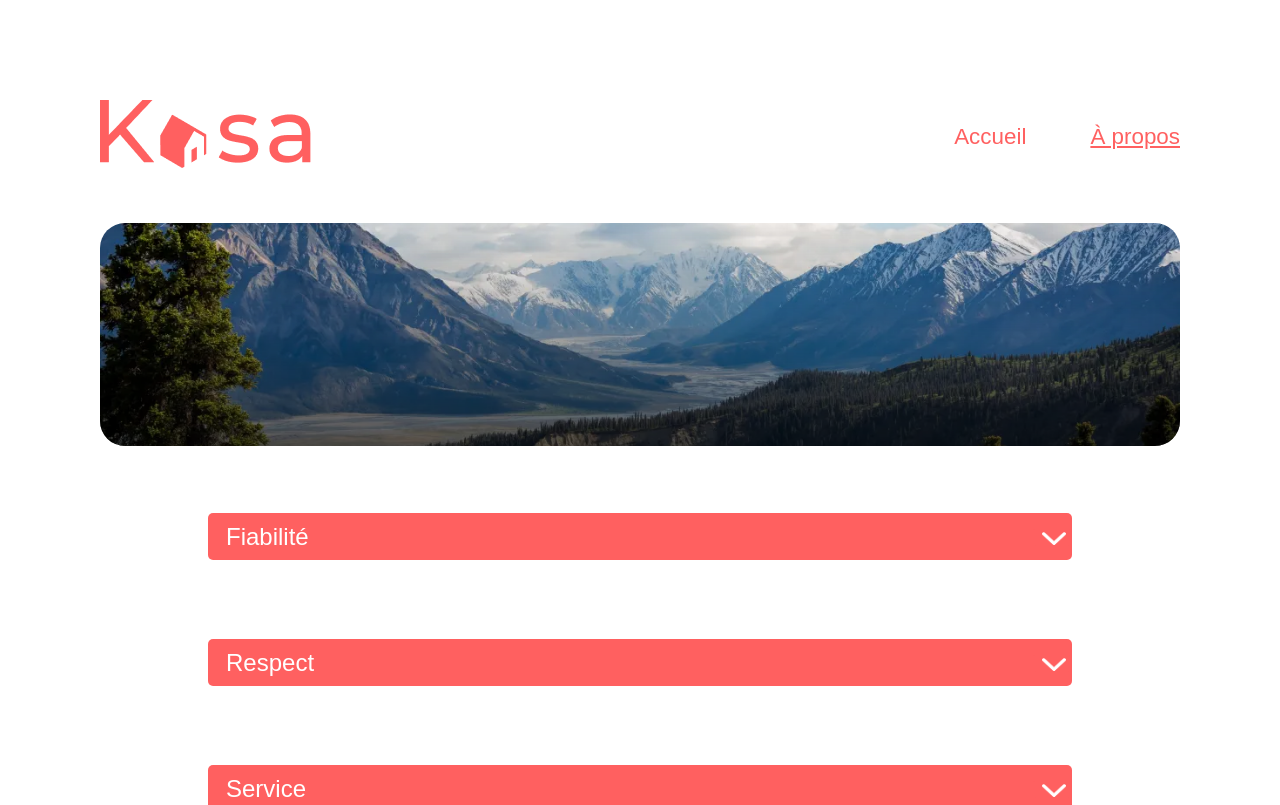
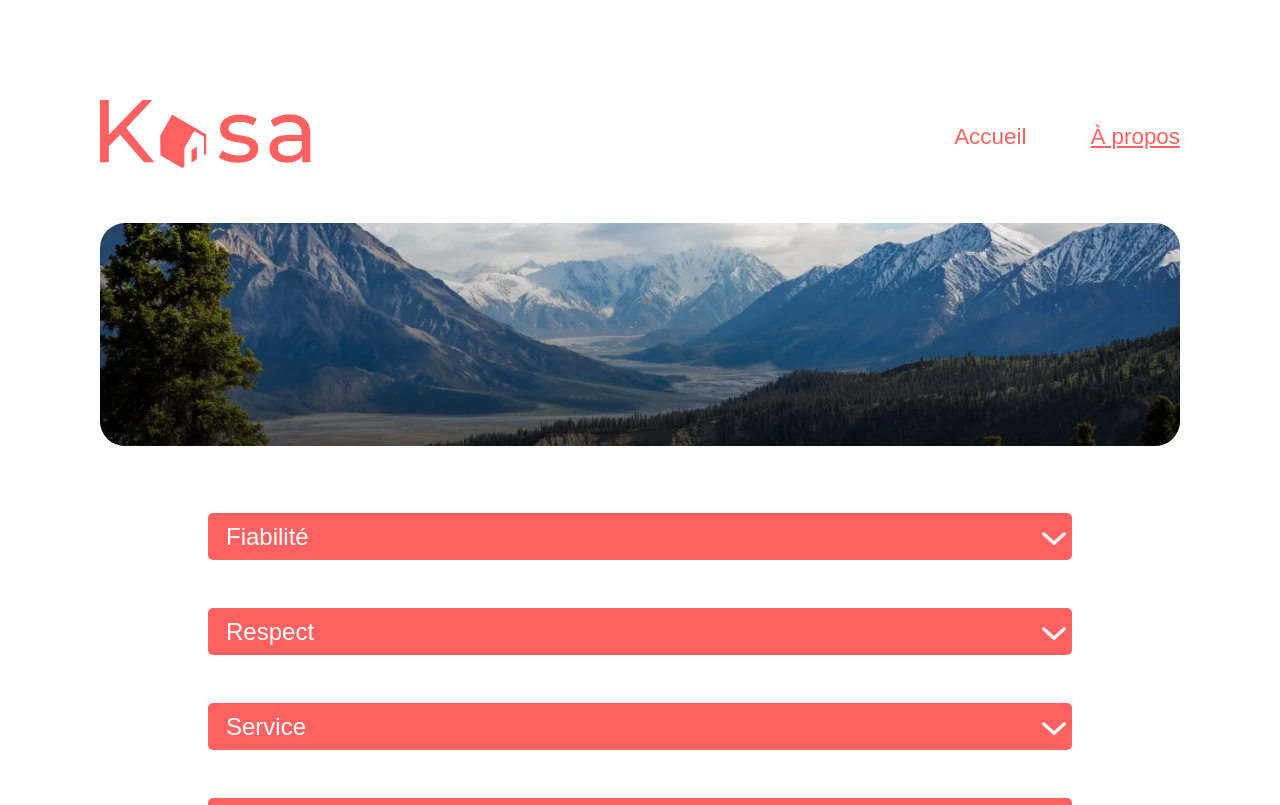
Before and after one commit to p2r3d/p6_kasa, a React (Create React App) app: page /about in a window 1280 px wide. Shown: the top 805 px of the page. Built offline with nearby package versions, Linux system fonts and the light colour scheme.

Commit message:
fix: suppression du padding-bottom collapse

```diff
--- a/src/components/Collapse/collapse.scss
+++ b/src/components/Collapse/collapse.scss
@@ -2,8 +2,6 @@
 @import '../../style/placeholders';
 
 .collapseSection {
-  margin-bottom: 31px;
-
   .closedCollapse {
     @extend %flex-center-between;
     align-items:start;
```
